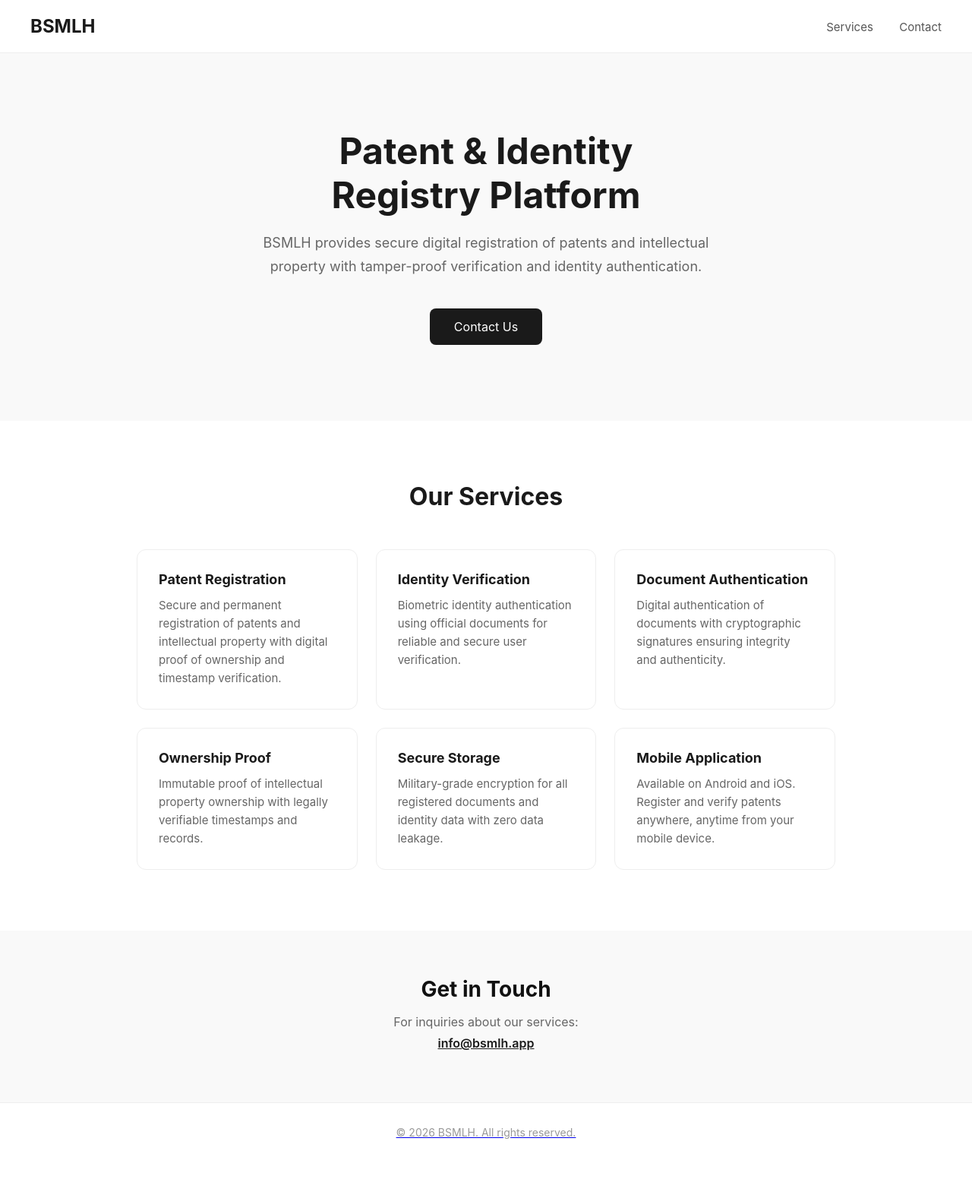
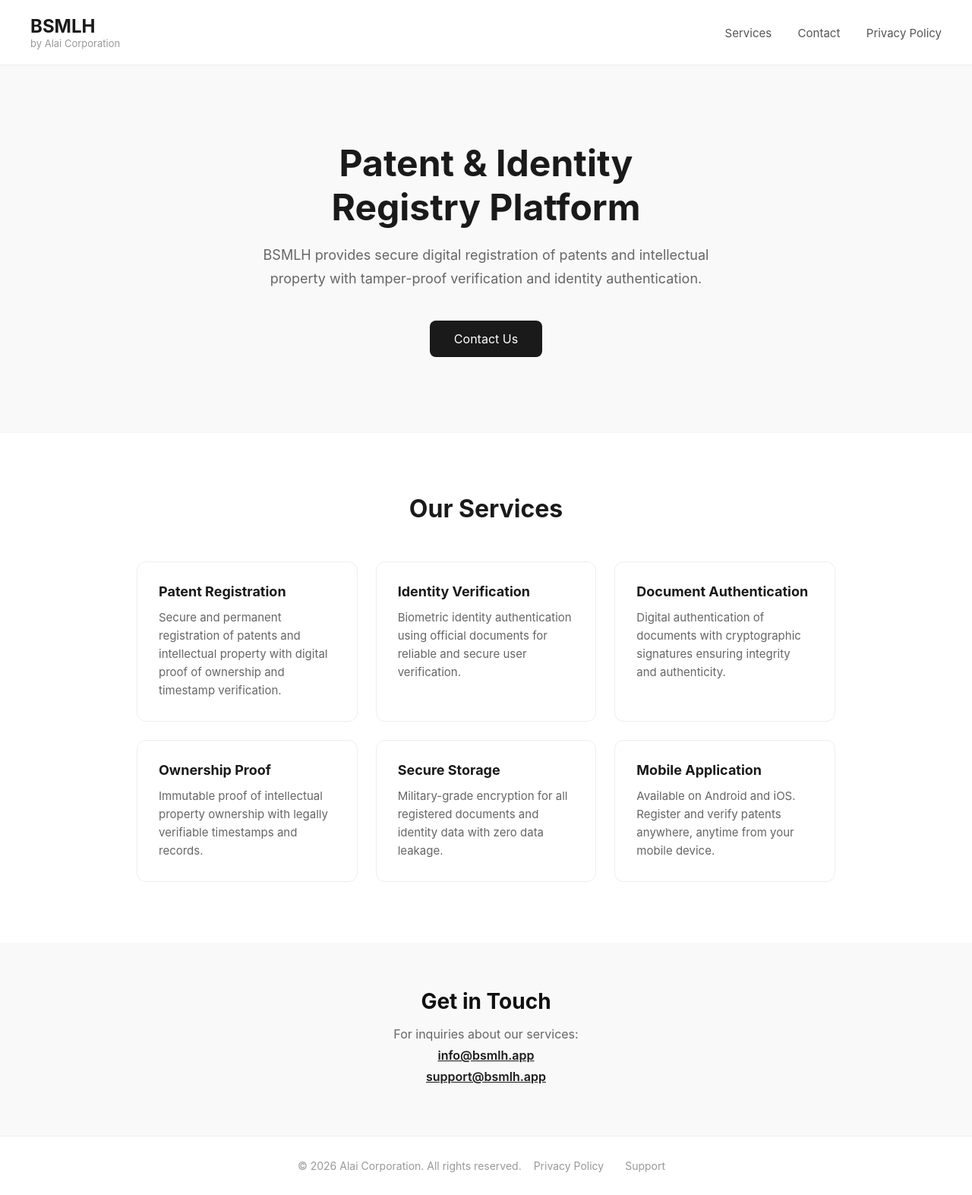
Before and after one commit to alai-ali/bsmlh-patent, a plain HTML site: page index.html in a window 1280 px wide. Shown: the whole page at 76% size. Before the commit the page ends 1529 px from the top, so only its background shows below. Drawn offline with Linux system fonts and the light colour scheme.

Commit message:
Update index.html

```diff
--- a/index.html
+++ b/index.html
@@ -3,12 +3,13 @@
 <head>
 <meta charset="UTF-8">
 <meta name="viewport" content="width=device-width, initial-scale=1.0">
-<title>BSMLH - Patent & Identity Registry</title>
+<title>BSMLH - Alai Corporation</title>
 <style>
 * { margin: 0; padding: 0; box-sizing: border-box; }
 body { font-family: -apple-system, BlinkMacSystemFont, 'Segoe UI', sans-serif; background: #fff; color: #111; }
 header { padding: 20px 40px; display: flex; justify-content: space-between; align-items: center; border-bottom: 1px solid #eee; }
 .logo { font-size: 24px; font-weight: 700; color: #1a1a1a; }
+.logo span { font-size: 13px; font-weight: 400; color: #999; display: block; }
 nav a { color: #555; text-decoration: none; margin-left: 30px; font-size: 15px; }
 nav a:hover { color: #000; }
 .hero { text-align: center; padding: 100px 40px; background: #f9f9f9; }
@@ -26,21 +27,29 @@ nav a:hover { color: #000; }
 .contact p { color: #666; margin-bottom: 8px; }
 .contact a { color: #1a1a1a; font-weight: 600; }
 footer { text-align: center; padding: 30px; border-top: 1px solid #eee; color: #999; font-size: 14px; }
+footer a { color: #999; text-decoration: none; margin: 0 12px; }
+footer a:hover { color: #1a1a1a; }
 </style>
 </head>
 <body>
 <header>
-  <div class="logo">BSMLH</div>
+  <div class="logo">
+    BSMLH
+    <span>by Alai Corporation</span>
+  </div>
   <nav>
     <a href="#features">Services</a>
     <a href="#contact">Contact</a>
+    <a href="/privacy.html">Privacy Policy</a>
   </nav>
 </header>
+
 <section class="hero">
   <h1>Patent & Identity<br>Registry Platform</h1>
   <p>BSMLH provides secure digital registration of patents and intellectual property with tamper-proof verification and identity authentication.</p>
   <a href="#contact" class="btn">Contact Us</a>
 </section>
+
 <section class="features" id="features">
   <h2>Our Services</h2>
   <div class="grid">
@@ -70,14 +79,19 @@ footer { text-align: center; padding: 30px; border-top: 1px solid #eee; color: #
     </div>
   </div>
 </section>
+
 <section class="contact" id="contact">
   <h2>Get in Touch</h2>
   <p>For inquiries about our services:</p>
   <p><a href="mailto:info@bsmlh.app">info@bsmlh.app</a></p>
-  <p><a href="mailto:support@bsmlh.app">
+  <p><a href="mailto:support@bsmlh.app">support@bsmlh.app</a></p>
 </section>
+
 <footer>
-  <p>© 2026 BSMLH. All rights reserved.</p>
+  <p>© 2026 Alai Corporation. All rights reserved.
+    <a href="/privacy.html">Privacy Policy</a>
+    <a href="mailto:support@bsmlh.app">Support</a>
+  </p>
 </footer>
 </body>
 </html>
```
